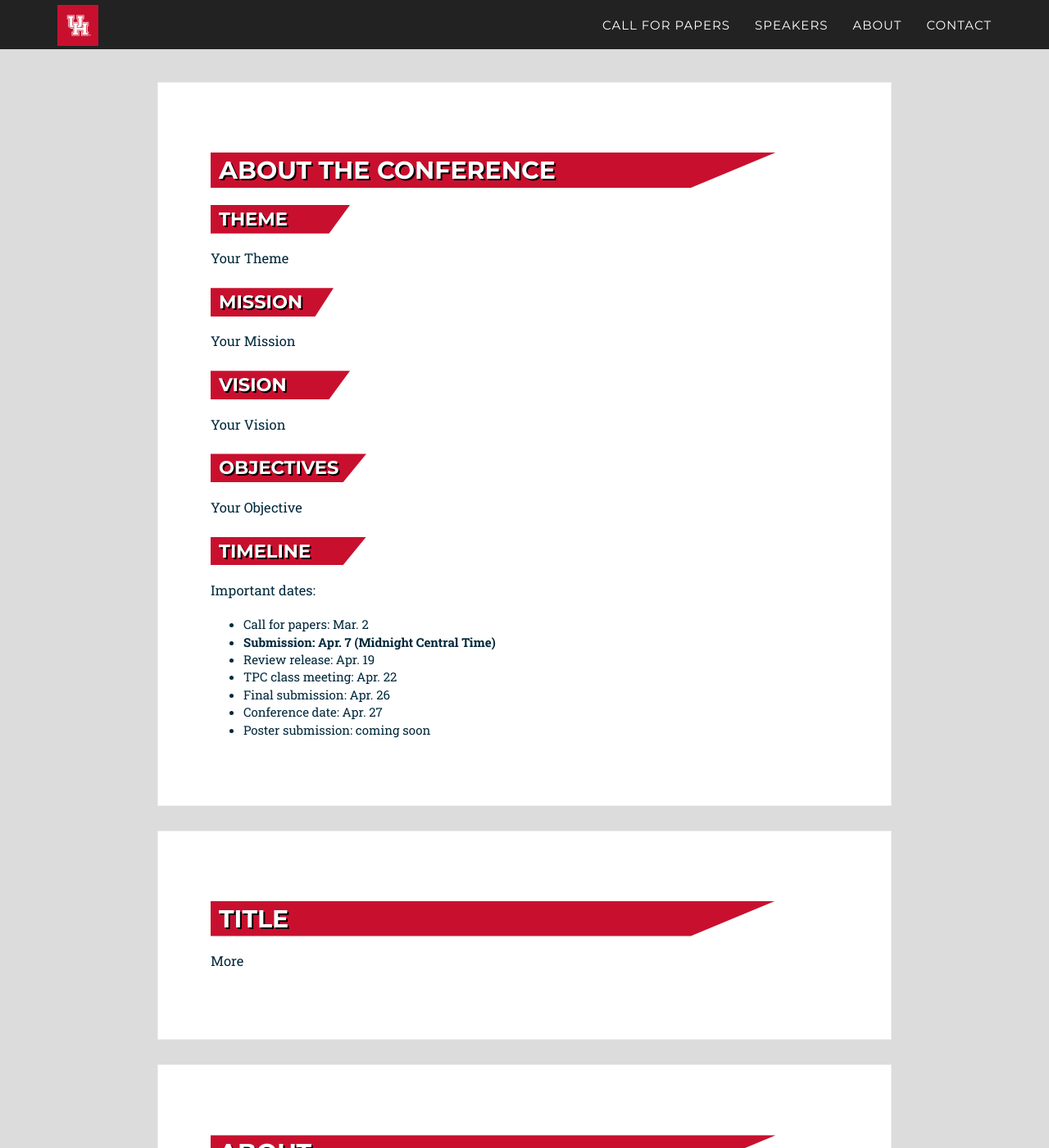
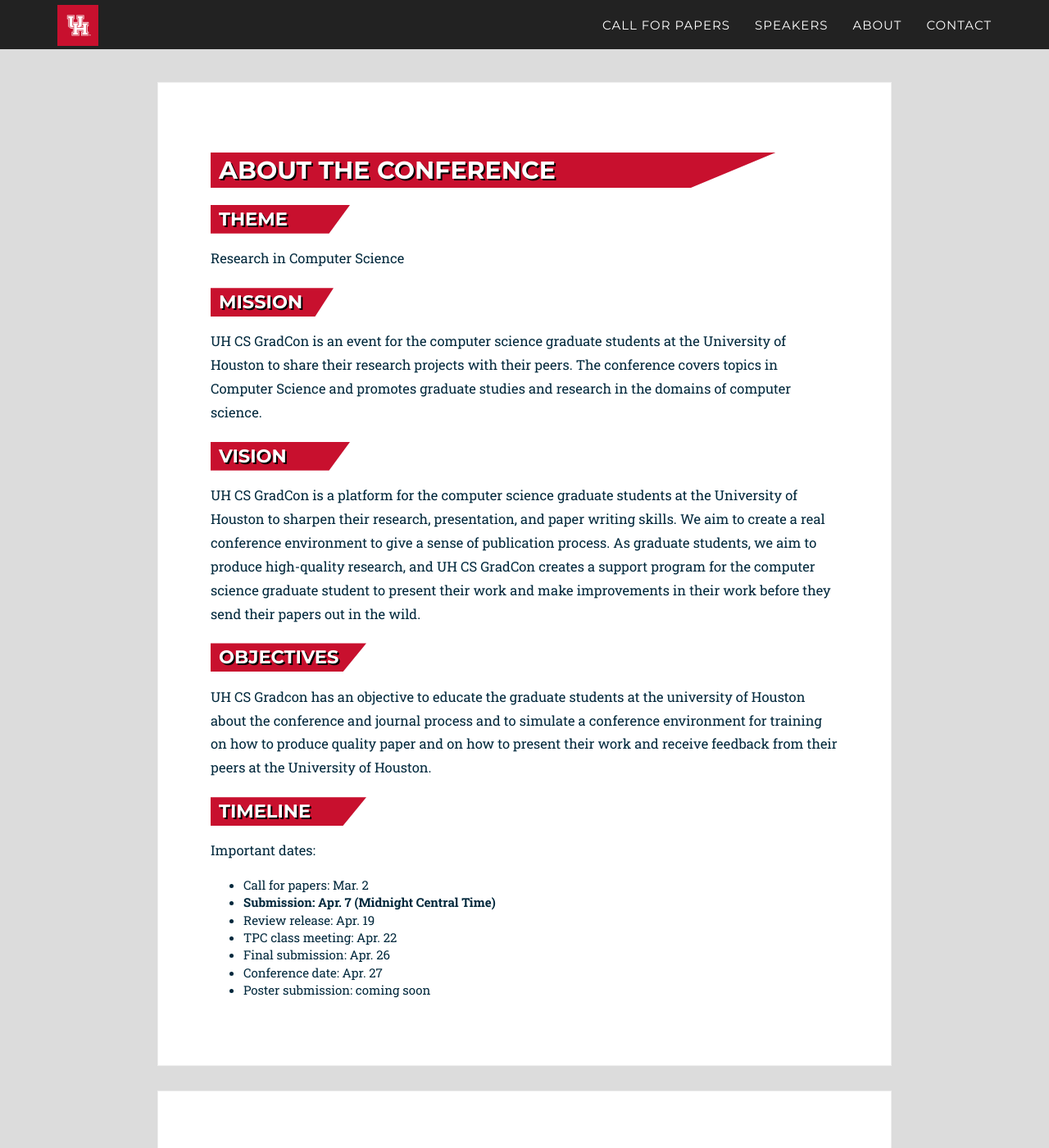
Before and after one commit to UHCS2020/UHCS2020, a Jekyll site: the page built from _2017_pages/about.html, in a window 1280 px wide and 1400 px high. Shown: the whole window at 82% size. Built offline with Jekyll 4.4.1, drawn with Linux system fonts in a browser that asks for light colours; some web fonts are replaced.

Commit message:
Update about.html

```diff
--- a/_2017_pages/about.html
+++ b/_2017_pages/about.html
@@ -17,19 +17,20 @@
 
       <h2 class="second">Theme</h2>
 
-      <p>Your Theme</p>
+      <p>Research in Computer Science</p>
 
       <h2 class="third">Mission</h2>
 
-      <p>Your Mission</p>
+      <p>UH CS GradCon is an event for the computer science graduate students at the University of Houston to share their research projects with their peers. The conference covers topics in Computer Science and promotes graduate studies and research in the domains of computer science.</p>
 
       <h2 class="second">Vision</h2>
 
-      <p>Your Vision</p>
+      <p>UH CS GradCon is a platform for the computer science graduate students at the University of Houston to sharpen their research, presentation, and paper writing skills. We aim to create a real conference environment to give a sense of publication process. As graduate students, we aim to produce high-quality research, and UH CS GradCon creates a support program for the computer science graduate student to present their work and make improvements in their work before they send their papers out in the wild.
+      </p>
 
       <h2 class="first">Objectives</h2>
 
-      <p>Your Objective</p>
+      <p>UH CS Gradcon has an objective to educate the graduate students at the university of Houston about the conference and journal process and to simulate a conference environment for training on how to produce quality paper and on how to present their work and receive feedback from their peers at the University of Houston.</p>
 
       <h2 class="first">Timeline</h2>
 
```
